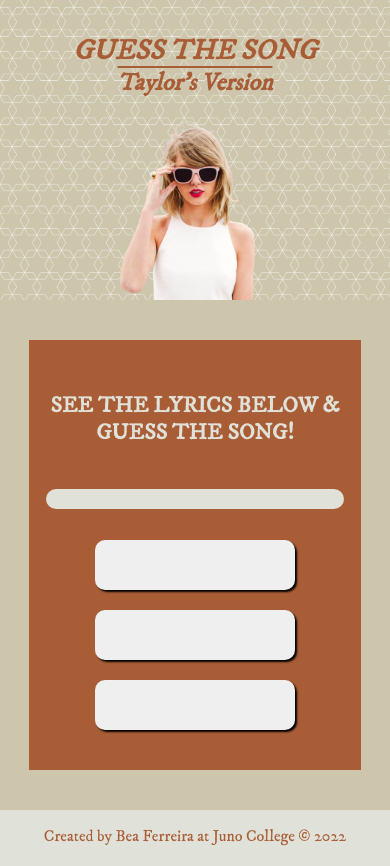
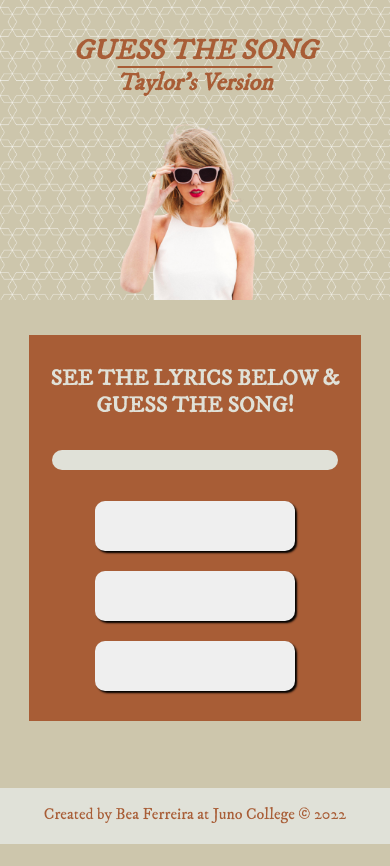
Before and after one commit to becarolf/beatriz-ferreira-project-three, a React (Create React App) app: page / in a window 390 px wide. After the commit the page ends 844 px from the top, so only its background shows below. Built offline with nearby package versions, Linux system fonts and the light colour scheme; no server answers; the database is empty.

Commit message:
changed style of breakpoint 480px

```diff
--- a/src/App.scss
+++ b/src/App.scss
@@ -73,9 +73,9 @@
   width: 80%;
   margin: auto;
   background-color: $colorBrown;
-  margin-top: 80px;
+  margin-top: 60px;
   margin-bottom: 80px;
-  padding: 70px 10px;
+  padding: 40px 10px;
   flex-direction: column;
   align-items: center;
   h3 {
@@ -176,17 +176,18 @@
 }
 
 // Responsive Design
-
 @media (max-width: 1024px) {
   .tv-header {
     .header-text {
       line-height: 3.5rem;
+      h1 {
+        font-size: 45px;
+      }
+
+      h2 {
+        font-size: 42px;
+      }
     }
-  }
-
-  h1,
-  h2 {
-    font-size: 45px;
   }
 }
 
@@ -245,15 +246,16 @@
   }
 
   .quiz-container {
-    margin-top: 40px;
-    padding: 30px 10px;
+    margin-top: 35px;
+    padding: 20px 10px;
     h3 {
       font-size: 22px;
+      margin: 10px;
     }
     p {
-      width: 70%;
+      width: 85%;
       font-size: 21px;
-      padding: 10px 40px;
+      padding: 10px 10px;
     }
   }
 
```
